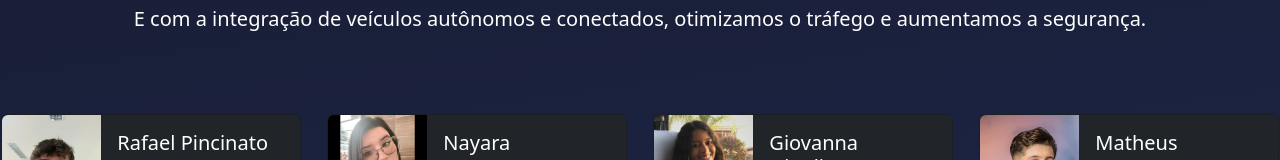
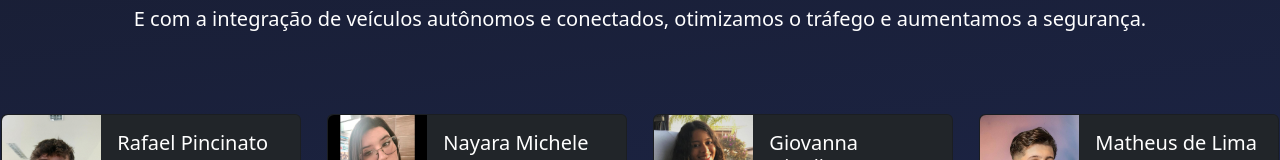
Before and after one commit to rafaellpsm/mobile_apresentation, a plain HTML site: page index.html in a window 1280 px wide. Shown: the part 1020-1180 px from the top of the page. Drawn offline with nearby package versions, Linux system fonts and the light colour scheme.

Commit message:
update 1.05
Names fixs. :)

```diff
--- a/index.html
+++ b/index.html
@@ -104,7 +104,7 @@
                     </div>
                     <div class="col-md-8">
                         <div class="card-body">
-                            <h5 class="card-title">Nayara</h5>
+                            <h5 class="card-title">Nayara Michele</h5>
                             <p class="card-text">Estudante de Análise e Desenvolvimento de Sistemas.<br />Foco em criar
                                 soluções eficientes
                                 para problemas reais, sempre buscando inovação e aprimoramento contínuo.</p>
@@ -144,7 +144,7 @@
                     </div>
                     <div class="col-md-8">
                         <div class="card-body">
-                            <h5 class="card-title">Matheus</h5>
+                            <h5 class="card-title">Matheus de Lima</h5>
                             <p class="card-text"></p>
                             <a href="https://github.com/MathOmp123"><i class="bi bi-github"></i></a>
                             <a href="http://www.linkedin.com/in/matheus-de-lima7"><i class="bi bi-linkedin"></i></a>
```
